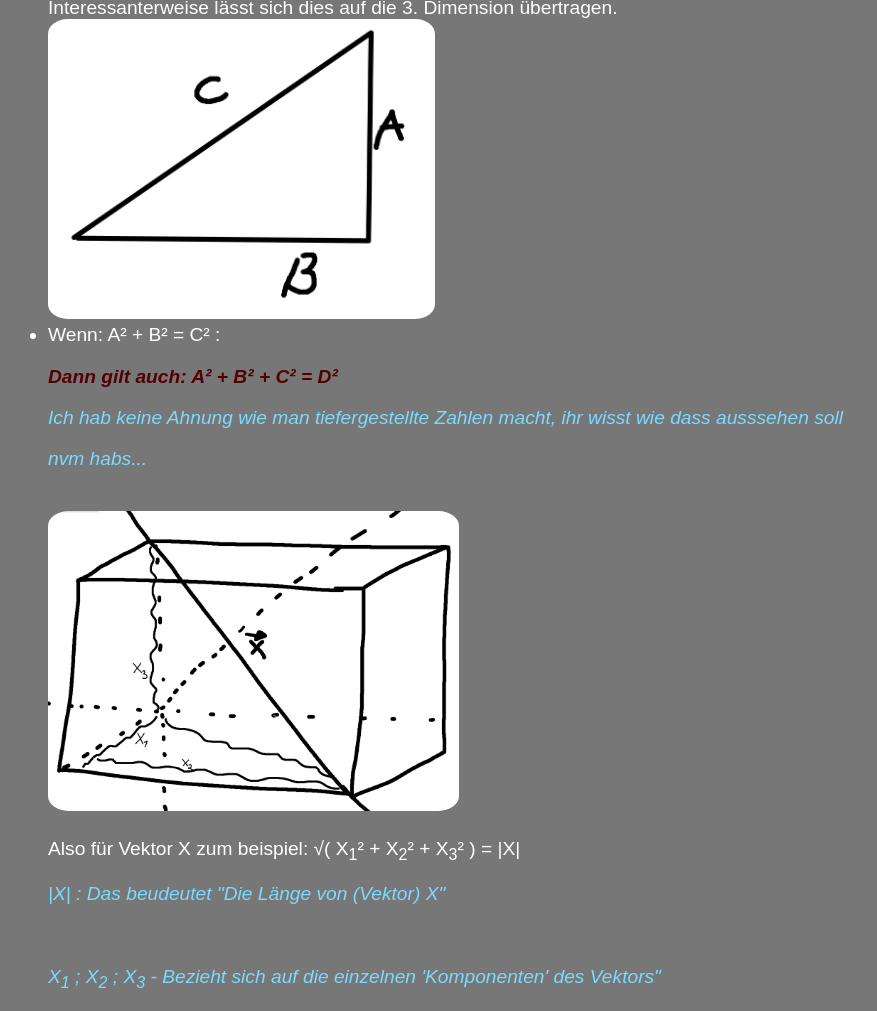
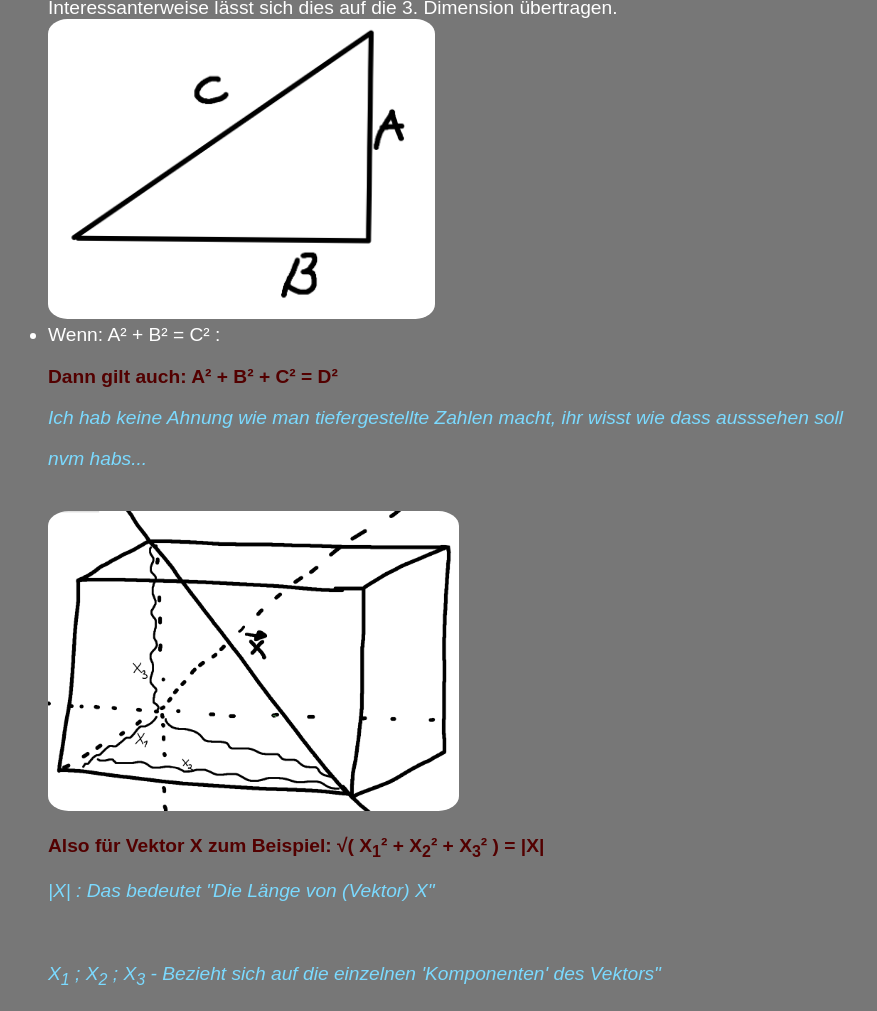
Before and after one commit to learning-thing/Mathe-Vorbereitung, a plain HTML site: page Verbindungsvektor.html in a window 1280 px wide. Shown: the part 605-1616 px from the top of the page, without its empty margins (0-877 px from the left). Drawn offline with Linux system fonts and the light colour scheme.

Commit message:
rechtschreibung und so oh mann

```diff
--- a/Verbindungsvektor.html
+++ b/Verbindungsvektor.html
@@ -55,9 +55,10 @@
                 <br>
                 <img src="img/3DPythagoras.png">
                 <br>
-                <br>
-                Also für Vektor X zum beispiel: &#8730;( X<sub>1</sub>² + X<sub>2</sub>² + X<sub>3</sub>² ) = |X|<br>
-                <p class="anmerkung"> |X| : Das beudeutet "Die Länge von (Vektor) X" </p><br>
+                <p class="wichtig">
+                Also für Vektor X zum Beispiel: &#8730;( X<sub>1</sub>² + X<sub>2</sub>² + X<sub>3</sub>² ) = |X|<br>
+                </p>
+                <p class="anmerkung"> |X| : Das bedeutet "Die Länge von (Vektor) X" </p><br>
                 <p class="anmerkung"> X<sub>1</sub> ; X<sub>2</sub> ; X<sub>3</sub> - Bezieht sich auf die einzelnen 'Komponenten' des Vektors" </p>
             </li>
         </ul>
--- a/style.css
+++ b/style.css
@@ -36,4 +36,5 @@ img {
 .wichtig {
     color: rgb(83, 0, 0);
     font-weight: bold;
+    font-style: normal;
 }
```
